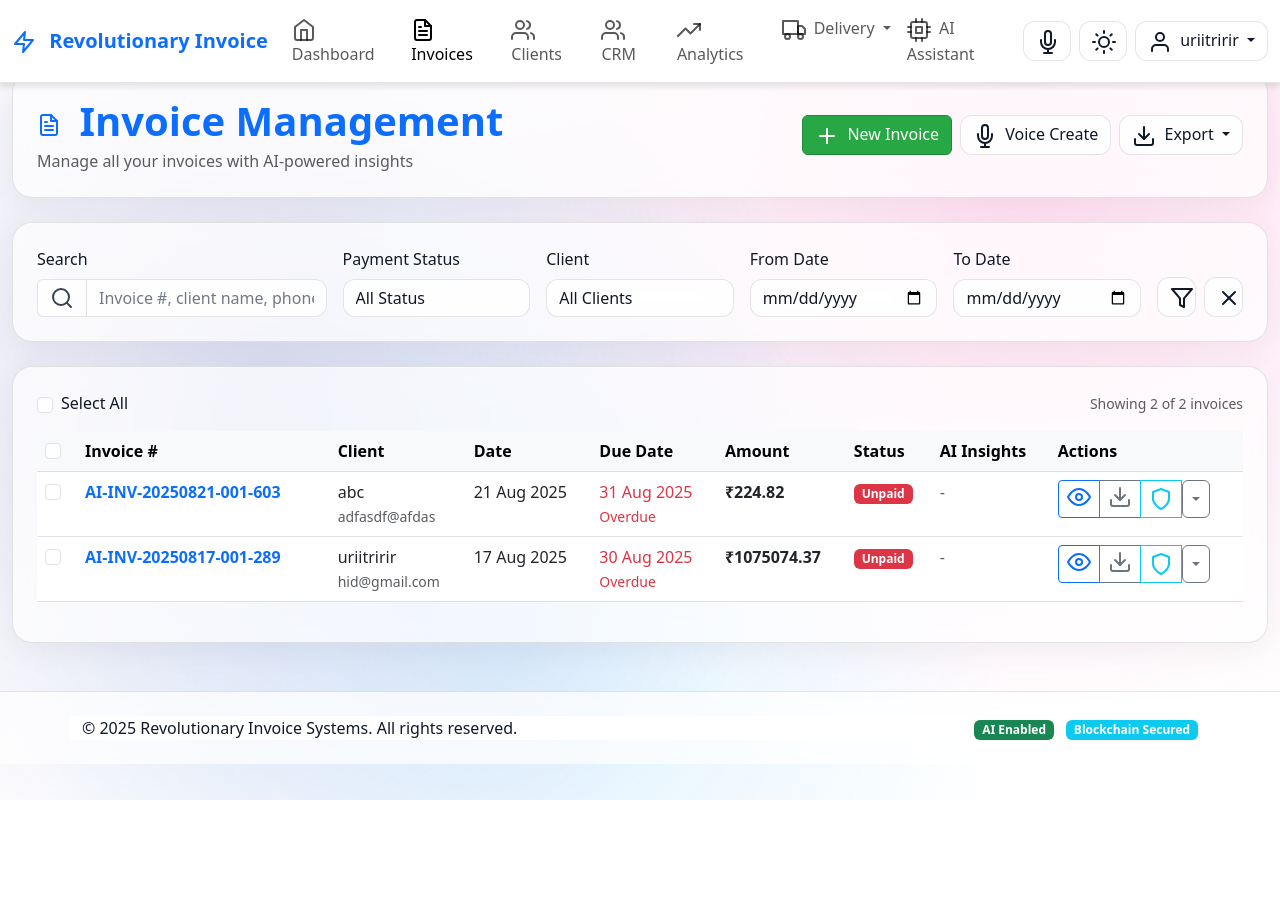
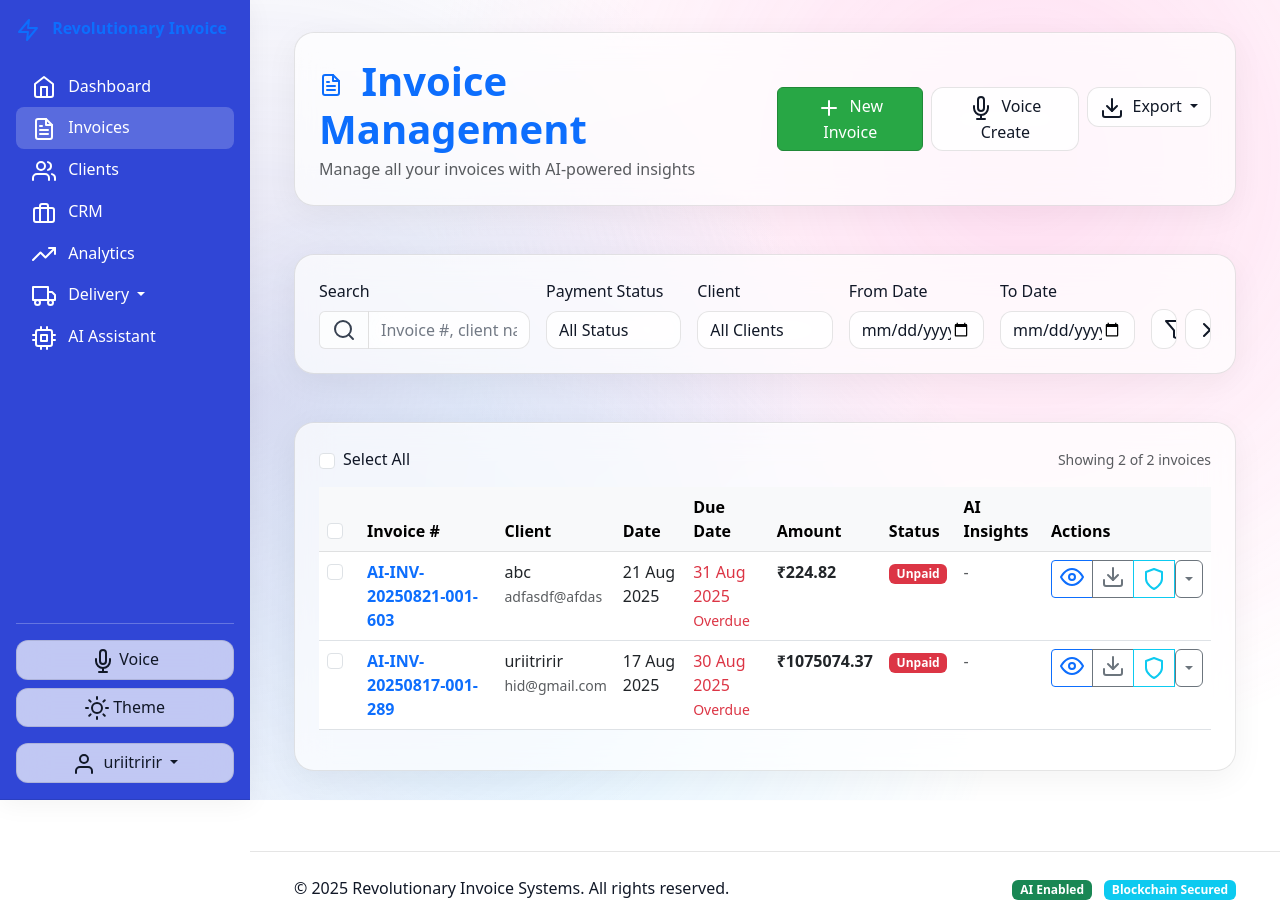
Before and after one commit to ItsmeDareEvil/invoice-ai-based, a Flask app: page /invoices in a window 1280 px wide. Before the commit the page ends 800 px from the top, so only its background shows below. Run offline with Flask 3, Linux system fonts and the light colour scheme; a user stored in the database is signed in.

Commit message:
All are done

```diff
--- a/invoice/InvoicePro/routes.py
+++ b/invoice/InvoicePro/routes.py
@@ -16,6 +16,7 @@ from blockchain_service import blockchain_service, smart_contract_manager
 from ocr_service import ocr_processor, receipt_processor
 from voice_service import voice_processor, voice_invoice_builder
 from analytics_engine import AnalyticsEngine
+from reportlab.pdfgen import canvas
 
 # Initialize analytics engine
 analytics_engine = AnalyticsEngine(db.session)
@@ -566,15 +567,58 @@ def create_reminder():
     return render_template('create_reminder.html', title='Create Reminder')
 
 
-@app.route('/api/export/excel')
+from flask import send_file, request
+import io
+import pandas as pd
+
+@app.route("/api/export/excel")
 def export_excel():
-    # Example: You can dynamically generate the file or use a static file
-    # Get query params if needed
-    param1 = request.args.get('param1', '')
+    # Example: create a DataFrame (replace with your actual query)
+    data = [
+        {"Invoice": 1, "Client": "ABC Corp", "Amount": 500},
+        {"Invoice": 2, "Client": "XYZ Ltd", "Amount": 750},
+    ]
+    df = pd.DataFrame(data)
 
-    # Path to your Excel file (can be generated dynamically)
-    file_path = 'data.xlsx'  # make sure this file exists
-    return send_file(file_path, as_attachment=True, download_name='data.xlsx')
+    # Save Excel file in memory
+    output = io.BytesIO()
+    with pd.ExcelWriter(output, engine="xlsxwriter") as writer:
+        df.to_excel(writer, index=False, sheet_name="Invoices")
+
+    output.seek(0)
+
+    return send_file(
+        output,
+        as_attachment=True,
+        download_name="invoices.xlsx",
+        mimetype="application/vnd.openxmlformats-officedocument.spreadsheetml.sheet"
+    )
+
+
+
+@app.route("/api/export/pdf")
+def export_pdf():
+    from io import BytesIO
+    buffer = BytesIO()
+
+    # Create a PDF with reportlab
+    p = canvas.Canvas(buffer)
+    p.drawString(100, 750, "Invoice Report")
+    p.drawString(100, 730, "Client: ABC Corp")
+    p.drawString(100, 710, "Amount: $500")
+    p.showPage()
+    p.save()
+
+    buffer.seek(0)
+
+    return send_file(
+        buffer,
+        as_attachment=True,
+        download_name="invoices.pdf",
+        mimetype="application/pdf"
+    )
+
+
 
 
 # API Routes for AJAX and Advanced Features
--- a/invoice/InvoicePro/static/css/glassmorphism.css
+++ b/invoice/InvoicePro/static/css/glassmorphism.css
@@ -123,7 +123,7 @@ body {
     inset 0 1px 0 rgba(255, 255, 255, 0.2);
   transition: all 0.3s cubic-bezier(0.4, 0, 0.2, 1);
   position: relative;
-  overflow: hidden;
+  overflow: visible !important;
 }
 
 .glass-card::before {
@@ -266,11 +266,20 @@ body {
   border: 1px solid var(--glass-border);
   border-radius: 12px;
   box-shadow: 0 12px 48px var(--glass-shadow);
+   position: absolute !important;  /* float instead of pushing layout */
+  z-index: 2000 !important;
+
 }
+.dropdown {
+  position: relative;
+}
+
+
 
 .glass-dropdown .dropdown-item {
   color: var(--text-primary);
   transition: all 0.2s ease;
+
 }
 
 .glass-dropdown .dropdown-item:hover {
--- a/invoice/InvoicePro/templates/base.html
+++ b/invoice/InvoicePro/templates/base.html
@@ -21,100 +21,113 @@
     <link rel="stylesheet" href="{{ url_for('static', filename='css/glassmorphism.css') }}">
     <link rel="stylesheet" href="{{ url_for('static', filename='css/main.css') }}">
 
+    <style>
+        /* Sidebar styles */
+        .sidebar {
+            width: 250px;
+            min-height: 100vh;
+            position: fixed;
+            top: 0;
+            left: 0;
+            background: rgba(48, 70, 214);
+            backdrop-filter: blur(12px);
+        }
+        .content {
+            margin-left: 250px;
+            padding: 2rem;
+        }
+    </style>
+
     {% block head %}{% endblock %}
 </head>
 <body class="bg-gradient">
-    <!-- Navigation -->
+
     {% if session.user_id %}
-    <nav class="navbar navbar-expand-lg glass-nav fixed-top">
-        <div class="container-fluid">
-            <a class="navbar-brand fw-bold text-primary" href="{{ url_for('dashboard') }}">
+    <!-- Sidebar -->
+    <nav class="glass-nav sidebar d-flex flex-column p-3">
+
+        <!-- Brand -->
+        <a class="navbar-brand fw-bold text-primary mb-4" href="{{ url_for('dashboard') }}">
             <i data-feather="zap" class="me-2"></i>
             Revolutionary Invoice
         </a>
 
-            <button class="navbar-toggler" type="button" data-bs-toggle="collapse" data-bs-target="#navbarNav">
-                <span class="navbar-toggler-icon"></span>
-            </button>
-
-            <div class="collapse navbar-collapse" id="navbarNav">
-                <ul class="navbar-nav me-auto">
+        <!-- Nav Items -->
+        <ul class="nav nav-pills flex-column mb-auto">
             <li class="nav-item">
                 <a class="nav-link {% if request.endpoint == 'dashboard' %}active{% endif %}" href="{{ url_for('dashboard') }}">
-                            <i data-feather="home" class="me-1"></i> Dashboard
+                    <i data-feather="home" class="me-2"></i> Dashboard
                 </a>
             </li>
-                    <li class="nav-item">
+            <li>
                 <a class="nav-link {% if request.endpoint == 'invoice_management' %}active{% endif %}" href="{{ url_for('invoice_management') }}">
-                            <i data-feather="file-text" class="me-1"></i> Invoices
+                    <i data-feather="file-text" class="me-2"></i> Invoices
                 </a>
             </li>
-                    <li class="nav-item">
+            <li>
                 <a class="nav-link {% if request.endpoint == 'client_management' %}active{% endif %}" href="{{ url_for('client_management') }}">
-                            <i data-feather="users" class="me-1"></i> Clients
+                    <i data-feather="users" class="me-2"></i> Clients
                 </a>
             </li>
-                        <li class="nav-item">
+            <li>
                 <a class="nav-link {% if request.endpoint == 'crm' %}active{% endif %}" href="{{ url_for('crm') }}">
-                            <i data-feather="users" class="me-1"></i> CRM
+                    <i data-feather="briefcase" class="me-2"></i> CRM
                 </a>
             </li>
-                    <li class="nav-item">
+            <li>
                 <a class="nav-link {% if request.endpoint == 'analytics' %}active{% endif %}" href="{{ url_for('analytics') }}">
-                            <i data-feather="trending-up" class="me-1"></i> Analytics
+                    <i data-feather="trending-up" class="me-2"></i> Analytics
                 </a>
             </li>
             <li class="nav-item dropdown">
                 <a class="nav-link dropdown-toggle {% if request.endpoint in ['create_challan', 'delivery_challan'] %}active{% endif %}"
                    href="#" id="navbarDelivery" role="button" data-bs-toggle="dropdown" aria-expanded="false">
-        <i data-feather="truck" class="me-1"></i> Delivery
+                    <i data-feather="truck" class="me-2"></i> Delivery
                 </a>
                 <ul class="dropdown-menu glass-card shadow-lg border-0" aria-labelledby="navbarDelivery">
                     <li>
-            <a class="dropdown-item {% if request.endpoint == 'create_challan' %}active{% endif %}"
-               href="{{ url_for('create_challan') }}">
+                        <a class="dropdown-item {% if request.endpoint == 'create_challan' %}active{% endif %}" href="{{ url_for('create_challan') }}">
                             Create Challan
                         </a>
                     </li>
                     <li>
-            <a class="dropdown-item {% if request.endpoint == 'delivery_challan' %}active{% endif %}"
-               href="{{ url_for('delivery_challan') }}">
+                        <a class="dropdown-item {% if request.endpoint == 'delivery_challan' %}active{% endif %}" href="{{ url_for('delivery_challan') }}">
                             View Challan
                         </a>
                     </li>
                 </ul>
             </li>
 
-
-
             {% if ai_enabled %}
-                    <li class="nav-item">
+            <li>
                 <a class="nav-link {% if request.endpoint == 'ai_assistant_page' %}active{% endif %}" href="{{ url_for('ai_assistant_page') }}">
-                            <i data-feather="cpu" class="me-1"></i> AI Assistant
+                    <i data-feather="cpu" class="me-2"></i> AI Assistant
                 </a>
             </li>
             {% endif %}
         </ul>
 
-                <!-- Voice Command Button -->
+        <hr>
+
+        <!-- Utility Buttons -->
+        <div class="d-flex flex-column gap-2 mb-3">
             {% if ai_enabled %}
-                <button class="btn glass-btn me-2" id="voiceCommandBtn" title="Voice Commands">
-                    <i data-feather="mic" id="micIcon"></i>
+            <button class="btn glass-btn w-100" id="voiceCommandBtn" title="Voice Commands">
+                <i data-feather="mic" id="micIcon"></i> Voice
             </button>
             {% endif %}
 
-                <!-- Theme Toggle -->
-                <button class="btn glass-btn me-2" id="themeToggle" title="Toggle Theme">
-                    <i data-feather="sun" id="themeIcon"></i>
+            <button class="btn glass-btn w-100" id="themeToggle" title="Toggle Theme">
+                <i data-feather="sun" id="themeIcon"></i> Theme
             </button>
+        </div>
 
         <!-- User Menu -->
         <div class="dropdown">
-                    <button class="btn glass-btn dropdown-toggle" type="button" data-bs-toggle="dropdown">
-                        <i data-feather="user" class="me-1"></i>
-                        {{ session.username }}
+            <button class="btn glass-btn dropdown-toggle w-100" type="button" data-bs-toggle="dropdown">
+                <i data-feather="user" class="me-2"></i>{{ session.username }}
             </button>
-                    <ul class="dropdown-menu glass-dropdown">
+            <ul class="dropdown-menu glass-dropdown w-100">
                 <li><a class="dropdown-item" href="{{ url_for('settings') }}">
                     <i data-feather="settings" class="me-2"></i> Settings
                 </a></li>
@@ -124,14 +137,12 @@
                 </a></li>
             </ul>
         </div>
-            </div>
-        </div>
+
     </nav>
     {% endif %}
 
     <!-- Main Content -->
-    <main class="{% if session.user_id %}pt-5 mt-4{% endif %}">
-        <!-- Flash Messages -->
+    <main class="content">
         {% with messages = get_flashed_messages(with_categories=true) %}
             {% if messages %}
                 <div class="container mt-3">
@@ -149,71 +160,8 @@
         {% block content %}{% endblock %}
     </main>
 
-    <!-- Voice Command Modal -->
-    {% if ai_enabled %}
-    <div class="modal fade" id="voiceCommandModal" tabindex="-1">
-        <div class="modal-dialog modal-dialog-centered">
-            <div class="modal-content glass-modal">
-                <div class="modal-header border-0">
-                    <h5 class="modal-title">Voice Command</h5>
-                    <button type="button" class="btn-close" data-bs-dismiss="modal"></button>
-                </div>
-                <div class="modal-body text-center">
-                    <div class="voice-visualizer mb-3">
-                        <div class="pulse-animation">
-                            <i data-feather="mic" size="48"></i>
-                        </div>
-                    </div>
-                    <p class="text-muted" id="voiceStatus">Click to start speaking...</p>
-                    <div class="voice-commands-help mt-3">
-                        <small class="text-muted">
-                            Try saying: "Create invoice for [client name]", "Add item laptop quantity 2 price 50000"
-                        </small>
-                    </div>
-                </div>
-                <div class="modal-footer border-0">
-                    <button type="button" class="btn btn-secondary" data-bs-dismiss="modal">Cancel</button>
-                    <button type="button" class="btn btn-primary" id="startVoiceCommand">Start Listening</button>
-                </div>
-            </div>
-        </div>
-    </div>
-    {% endif %}
-
-    <!-- Document Scanner Modal -->
-    <div class="modal fade" id="documentScannerModal" tabindex="-1">
-        <div class="modal-dialog modal-lg">
-            <div class="modal-content glass-modal">
-                <div class="modal-header border-0">
-                    <h5 class="modal-title">Document Scanner</h5>
-                    <button type="button" class="btn-close" data-bs-dismiss="modal"></button>
-                </div>
-                <div class="modal-body">
-                    <div class="row">
-                        <div class="col-md-6">
-                            <div class="upload-area glass-card p-4 text-center">
-                                <i data-feather="upload" size="48" class="text-muted mb-3"></i>
-                                <p>Drop your document here or click to upload</p>
-                                <input type="file" id="documentUpload" class="d-none" accept=".pdf,.jpg,.jpeg,.png">
-                                <button class="btn btn-outline-primary" onclick="document.getElementById('documentUpload').click()">
-                                    Choose File
-                                </button>
-                            </div>
-                        </div>
-                        <div class="col-md-6">
-                            <div id="scanResults" class="glass-card p-4" style="display: none;">
-                                <h6>Extracted Data:</h6>
-                                <div id="extractedData"></div>
-                            </div>
-                        </div>
-                    </div>
-                </div>
-            </div>
-        </div>
-    </div>
-
     <!-- Footer -->
-    <footer class="glass-footer mt-5 py-4">
+    <footer class="glass-footer mt-5 py-4 content">
         <div class="container">
             <div class="row">
                 <div class="col-md-6">
@@ -249,9 +197,8 @@
     <script>
         const themeToggle = document.getElementById("themeToggle");
         const themeIcon = document.getElementById("themeIcon");
-const root = document.documentElement; // <html>
+        const root = document.documentElement;
 
-// Load saved theme on startup
         const savedTheme = localStorage.getItem("theme") || "light";
         root.setAttribute("data-theme", savedTheme);
         themeIcon.setAttribute("data-feather", savedTheme === "dark" ? "moon" : "sun");
@@ -267,8 +214,6 @@ themeToggle.addEventListener("click", () => {
             themeIcon.setAttribute("data-feather", newTheme === "dark" ? "moon" : "sun");
             feather.replace();
         });
-
-
     </script>
 </body>
 </html>
--- a/invoice/InvoicePro/templates/invoice_management.html
+++ b/invoice/InvoicePro/templates/invoice_management.html
@@ -30,21 +30,26 @@
                                 <button class="btn btn-outline-secondary glass-btn dropdown-toggle" data-bs-toggle="dropdown">
                                     <i data-feather="download" class="me-1"></i> Export
                                 </button>
-                                <ul class="dropdown-menu glass-dropdown">
-                                    <li><a class="dropdown-item" href="#" onclick="exportToExcel()">
-                                        <i data-feather="file-text" class="me-2"></i> Excel
-                                    </a></li>
-                                    <li><a class="dropdown-item" href="#" onclick="exportToPDF()">
-                                        <i data-feather="file" class="me-2"></i> PDF Report
-                                    </a></li>
-                                </ul>
+<ul class="dropdown-menu glass-dropdown">
+    <li>
+        <a class="dropdown-item" href="#" onclick="exportToExcel(event)">
+            <i data-feather="file-text" class="me-2"></i> Excel
+        </a>
+    </li>
+    <li>
+    <a class="dropdown-item" href="#" onclick="exportToPDF(event)">
+        <i data-feather="file" class="me-2"></i> PDF Report
+    </a>
+    </li>
+</ul>
+
                             </div>
                         </div>
                     </div>
                 </div>
             </div>
         </div>
-    </div>
+    </div><br>
 
     <!-- Advanced Filters -->
     <div class="row mb-4">
@@ -108,7 +113,7 @@
             </div>
         </div>
     </div>
-
+    <br>
     <!-- Invoice List -->
     <div class="row">
         <div class="col-12">
@@ -423,16 +428,25 @@ function bulkExport() {
 
 // Export functions
 function exportToExcel(event) {
-
+    event.preventDefault();
 
     const url = '/api/export/excel?' + new URLSearchParams(window.location.search).toString();
 
-
+    const link = document.createElement('a');
+    link.href = url;
+    link.download = "invoices.xlsx"; // suggest filename
+    document.body.appendChild(link);
+    link.click();
+    document.body.removeChild(link);
 }
 
 
-function exportToPDF() {
-    window.location.href = '/api/export/pdf?' + new URLSearchParams(window.location.search);
+function exportToPDF(event) {
+    event.preventDefault();
+
+    const url = '/api/export/pdf?' + new URLSearchParams(window.location.search).toString();
+
+    window.location.href = url;
 }
 
 // Delete invoice
```
Also changed, not shown: invoice/InvoicePro/instance/revolutionary_invoice.db. Lines whose indentation alone changed are shown as unchanged.
